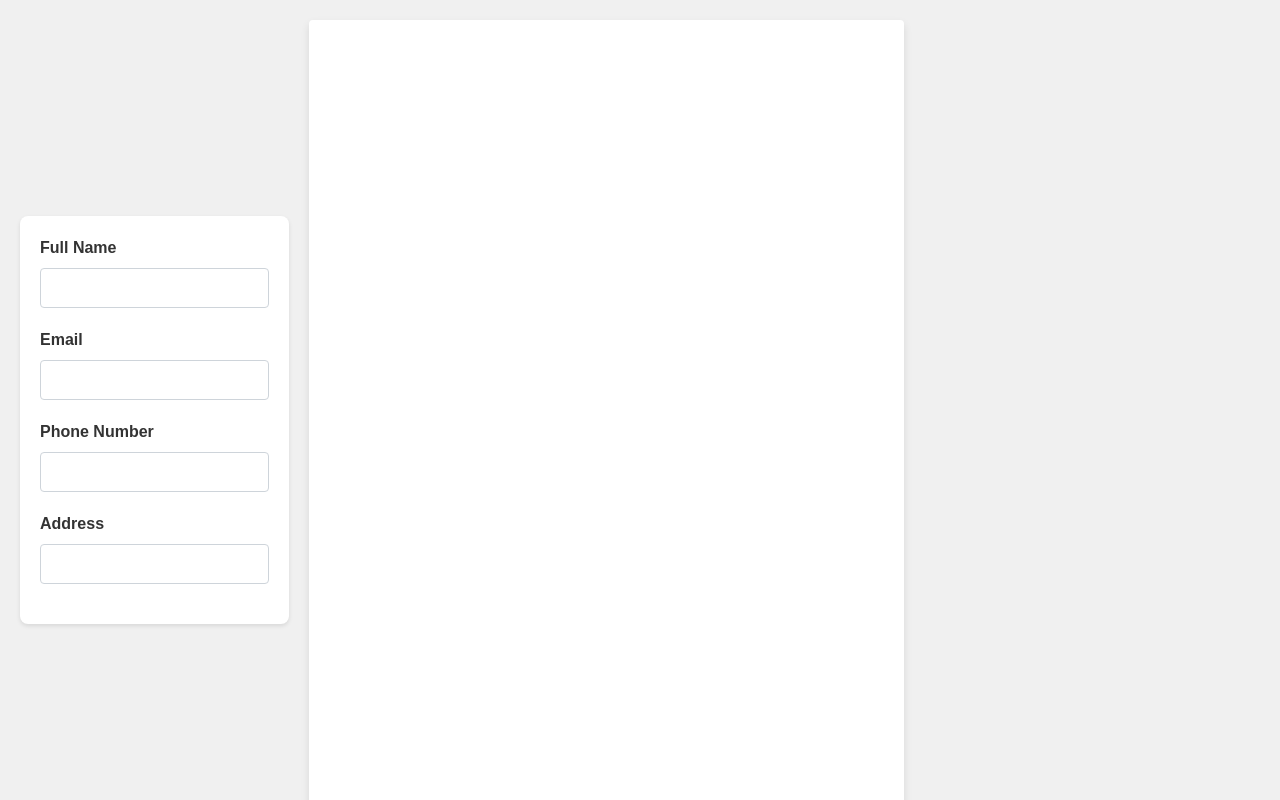
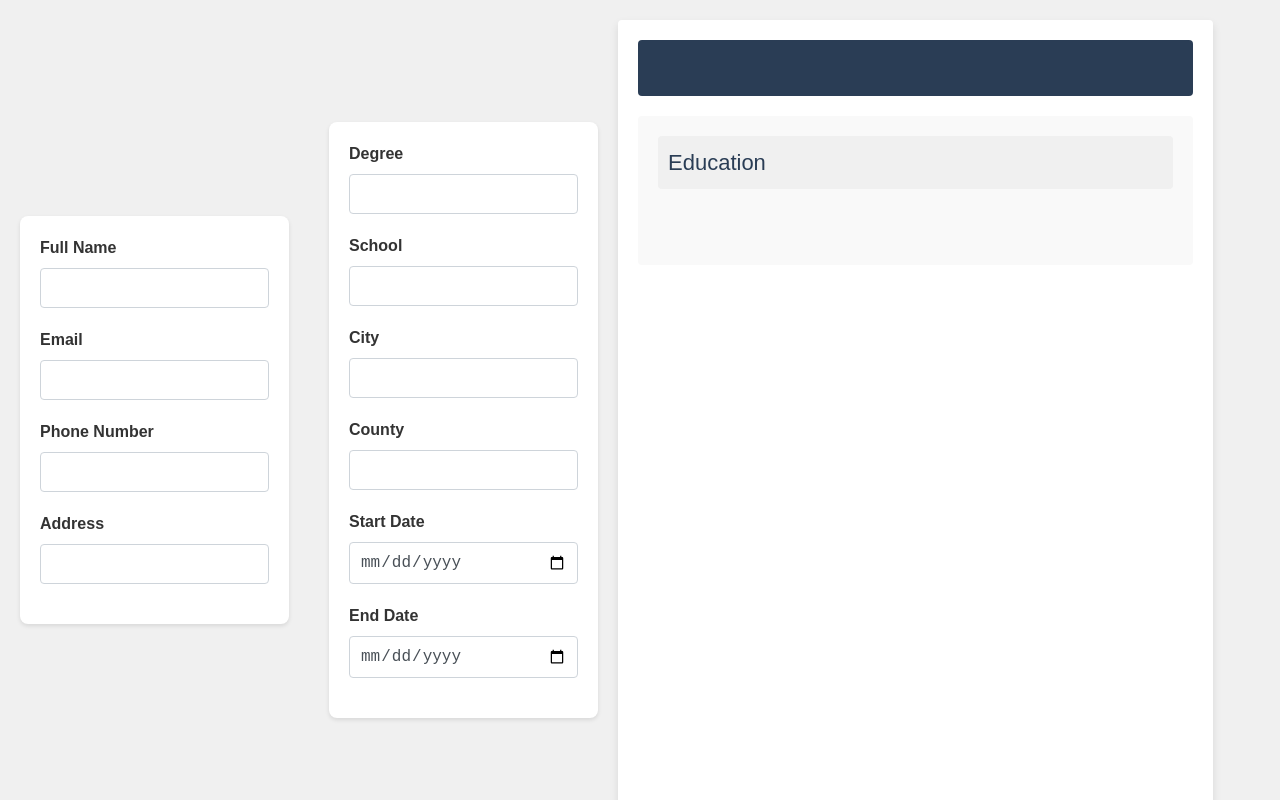
Before and after one commit to PalmerCurrie/CV-Application, a React (Vite) app: page / in a window 1280 px wide. Built offline with nearby package versions, Linux system fonts and the light colour scheme.

Commit message:
Added Education Details Input and Section, Improved Styling on Resume

```diff
--- a/src/components/App.jsx
+++ b/src/components/App.jsx
@@ -1,21 +1,39 @@
 import { useState } from 'react'
 import Resume from './Resume';
 import PersonalDetailsInputForm from "./PersonalDetailsInputForm"
+import EducationInputForm from "./EducationInputForm"
 import '../styles/App.css'
-import '../styles/PersonalDetailsInputForm.css'
+import '../styles/InputForms.css'
 import '../styles/Resume.css'
 
 function App() {
-  const [formData, setFormData] = useState({
+  const [personalDetailsFormData, setPersonalFormData] = useState({
     fullName: "",
     email: "",
     phonenumber: "",
     address: ""
   })
 
+  const [educationFormData, setEducationFormData] = useState({
+    degree: "",
+    school: "",
+    city: "",
+    country: "",
+    startDate: "",
+    endDate: ""
+  })
+
+  const handleEducationChange = (e) => {
+    const { name, value } = e.target;
+    setEducationFormData((prevData) => ({
+        ...prevData,
+        [name]: value
+    }));
+};
+
   const handleChange = (e) => {
     const { name, value } = e.target;
-    setFormData((prevData) => ({
+    setPersonalFormData((prevData) => ({
         ...prevData,
         [name]: value
     }));
@@ -25,8 +43,9 @@ function App() {
   return (
     <>
       <div className="body">
-        <PersonalDetailsInputForm formData={formData} handleChange={handleChange} />
-        <Resume formData={formData} />
+        <PersonalDetailsInputForm form={personalDetailsFormData} handleChange={handleChange} />
+        <EducationInputForm form={educationFormData} handleChange={handleEducationChange} />
+        <Resume personalDetails={personalDetailsFormData} educationDetials={educationFormData}/>
       </div>
     </>
   )
--- /dev/null
+++ b/src/components/EducationInputForm.jsx
@@ -0,0 +1,35 @@
+import '../styles/InputForms.css'; // Import the CSS file
+
+export default function PersonalDetails({form, handleChange}) {
+
+    return (
+        <div className="input-form">
+            <form>
+                <label htmlFor="degree" className="label">Degree</label>
+                <input type="text" name="degree" id="degree" className="input" value={form.degree} onChange={handleChange}/>
+
+                <label htmlFor="school" className="label">School</label>
+                <input type="text" name="school" id="school" className="input" value={form.school} onChange={handleChange} />
+
+                <label htmlFor="city" className="label">City</label>
+                <input type="text" id="city" name="city" className="input" value={form.city} onChange={handleChange}/>
+
+                <label htmlFor="country" className="label">County</label>
+                <input type="text" id="country" name="country" className="input" value={form.country} onChange={handleChange}/>
+
+                <label htmlFor="startDate" className="label">Start Date</label>
+                <input type="date" id="startDate" name="startDate" className="input" value={form.startDate} onChange={handleChange}/>
+
+                <label htmlFor="endDate" className="label">End Date</label>
+                <input type="date" id="endDate" name="endDate" className="input" value={form.endDate} onChange={handleChange}/>
+
+
+            </form>
+
+        </div>
+
+
+    )
+
+
+}
--- a/src/components/PersonalDetailsInputForm.jsx
+++ b/src/components/PersonalDetailsInputForm.jsx
@@ -1,21 +1,21 @@
-import '../styles/PersonalDetailsInputForm.css'; // Import the CSS file
+import '../styles/InputForms.css'; // Import the CSS file
 
-export default function PersonalDetails({formData, handleChange}) {
+export default function PersonalDetails({form, handleChange}) {
 
     return (
-        <div className="personal-details-input-form">
+        <div className="input-form">
             <form>
                 <label htmlFor="fullName" className="label">Full Name</label>
-                <input type="text" name="fullName" id="fullName" className="input" value={formData.fullName} onChange={handleChange}/>
+                <input type="text" name="fullName" id="fullName" className="input" value={form.fullName} onChange={handleChange}/>
 
                 <label htmlFor="email" className="label">Email</label>
-                <input type="email" name="email" id="email" className="input" value={formData.email} onChange={handleChange} />
+                <input type="email" name="email" id="email" className="input" value={form.email} onChange={handleChange} />
 
                 <label htmlFor="phonenumber" className="label">Phone Number</label>
-                <input type="phonenumber" id="phonenumber" name="phonenumber" className="input" value={formData.phonenumber} onChange={handleChange}/>
+                <input type="phonenumber" id="phonenumber" name="phonenumber" className="input" value={form.phonenumber} onChange={handleChange}/>
 
                 <label htmlFor="address" className="label">Address</label>
-                <input type="address" id="address" name="address" className="input" value={formData.adress} onChange={handleChange}/>
+                <input type="address" id="address" name="address" className="input" value={form.adress} onChange={handleChange}/>
 
 
             </form>
--- a/src/components/Resume.jsx
+++ b/src/components/Resume.jsx
@@ -1,18 +1,30 @@
 import '../styles/Resume.css'; // Import the CSS file
 
-export default function Resume({formData}) {
+export default function Resume({personalDetails, educationDetials}) {
 
     return (
         <div className="container">
            <div className="personal-details-container">
-                <h1 id='user-full-name' className='full-name'>{formData.fullName}</h1>
+                <h1 id='user-full-name' className='full-name'>{personalDetails.fullName}</h1>
                 <div id='personal-details'>
-                    <p id='user-email'>{formData.email}</p>
-                    <p id='user-phonenumber'>{formData.phonenumber}</p>
-                    <p id='user-address'>{formData.address}</p>
+                    <p id='user-email'>{personalDetails.email}</p>
+                    <p id='user-phonenumber'>{personalDetails.phonenumber}</p>
+                    <p id='user-address'>{personalDetails.address}</p>
                 </div>
-                <p></p>
            </div>
+
+            <div className="education-container">
+                <div className="section-header"> Education </div>
+                    <h1 id='user-school' className='school'>{educationDetials.school}</h1>
+                    <div id='education-details'>
+                    <p id='user-city'>{educationDetials.degree}</p>
+                        <p id='user-city'>{educationDetials.city}</p>
+                        <p id='user-country'>{educationDetials.country}</p>
+                        <p id='user-startdate'>{educationDetials.startDate}</p>
+                        <p id='user-enddate'>{educationDetials.endDate}</p>
+                    </div>
+            </div>
+
         </div>
 
     );
--- a/src/styles/PersonalDetailsInputForm.css
+++ b/src/styles/InputForms.css
@@ -6,7 +6,7 @@
 }
 
 /* Container for the form */
-.personal-details-input-form {
+.input-form {
     display: flex;
     justify-content: center;
     align-items: center;
@@ -15,7 +15,7 @@
 }
 
 /* Form styling */
-.personal-details-input-form form {
+.input-form form {
     background: #fff; /* White background for the form */
     padding: 20px;
     border-radius: 8px;
--- a/src/styles/Resume.css
+++ b/src/styles/Resume.css
@@ -1,6 +1,4 @@
 /* Resume.css */
-
-/* Reset styles */
 * {
     margin: 0;
     padding: 0;
@@ -16,54 +14,77 @@ body {
     display: grid;
     justify-content: center;
     align-items: center;
-    background-color: #f0f0f0; /* Light grey background for contrast */
+    background-color: #f0f0f0;
     padding: 20px;
     font-family: 'Times New Roman', serif;
 }
 
 .container {
     width: 100%;
-    width: 595px;
+    max-width: 595px;
     height: 842px;
-    /* max-width: 794px; A4 paper width in pixels (8.27 inches) at 96 DPI */
-    /* aspect-ratio: 8.27 / 11.69; A4 aspect ratio */
-    background-color: #fff; /* White background */
-    box-shadow: 0 4px 8px rgba(0, 0, 0, 0.1); /* Subtle shadow to mimic paper */
-    border-radius: 4px; /* Optional: Slightly rounded corners */
+    background-color: #fff;
+    box-shadow: 0 4px 8px rgba(0, 0, 0, 0.1);
+    border-radius: 4px;
     padding: 20px;
-    overflow: auto; /* Ensure content within the paper can scroll if necessary */
+    overflow: auto;
 }
 
-/* Optional: Add some padding and basic styles for the content inside the paper */
 .container * {
     margin-bottom: 16px;
 }
 
-
 .personal-details-container {
     text-align: center;
+    background-color: #2a3d55;
+    color: white;
+    padding: 20px;
+    border-radius: 4px;
+    margin-bottom: 20px;
 }
 
-.full-name {
-    margin-top: 20px;
-    font-size: 24px;
-    color: #000;
+.personal-details-container h1 {
     margin-bottom: 10px;
+    font-size: 36px;
 }
 
-#personal-details {
-    display: flex;
-    justify-content: center;
-    align-items: center;
-    flex-wrap: nowrap;
-    gap: 15px;
-    margin: 0 auto;
+.personal-details-container p {
+    margin: 5px 0;
 }
 
-#personal-details p {
-    width: auto;
+.section-header {
+    font-size: 22px;
+    background-color: #f0f0f0;
+    padding: 10px;
+    border-radius: 4px;
+    margin-bottom: 20px;
+    color: #2a3d55;
+}
+
+.education-container, .experience-container {
+    background-color: #f9f9f9;
+    padding: 20px;
+    border-radius: 4px;
+    margin-bottom: 20px;
+}
+
+.education-container p, .experience-container p {
+    margin: 5px 0;
     font-size: 14px;
-    margin: 0 2px;
-    color: #000;
-    white-space: nowrap;
+    color: #333; /* text color */
 }
+
+#education-details, #experience-details {
+    display: flex;
+    flex-direction: column;
+}
+
+#education-details p, #experience-details p {
+    margin: 2px 0;
+}
+
+.school, .company {
+    font-weight: bold;
+    margin-bottom: 5px;
+    color: #2a3d55; /* text color */
+}
```
